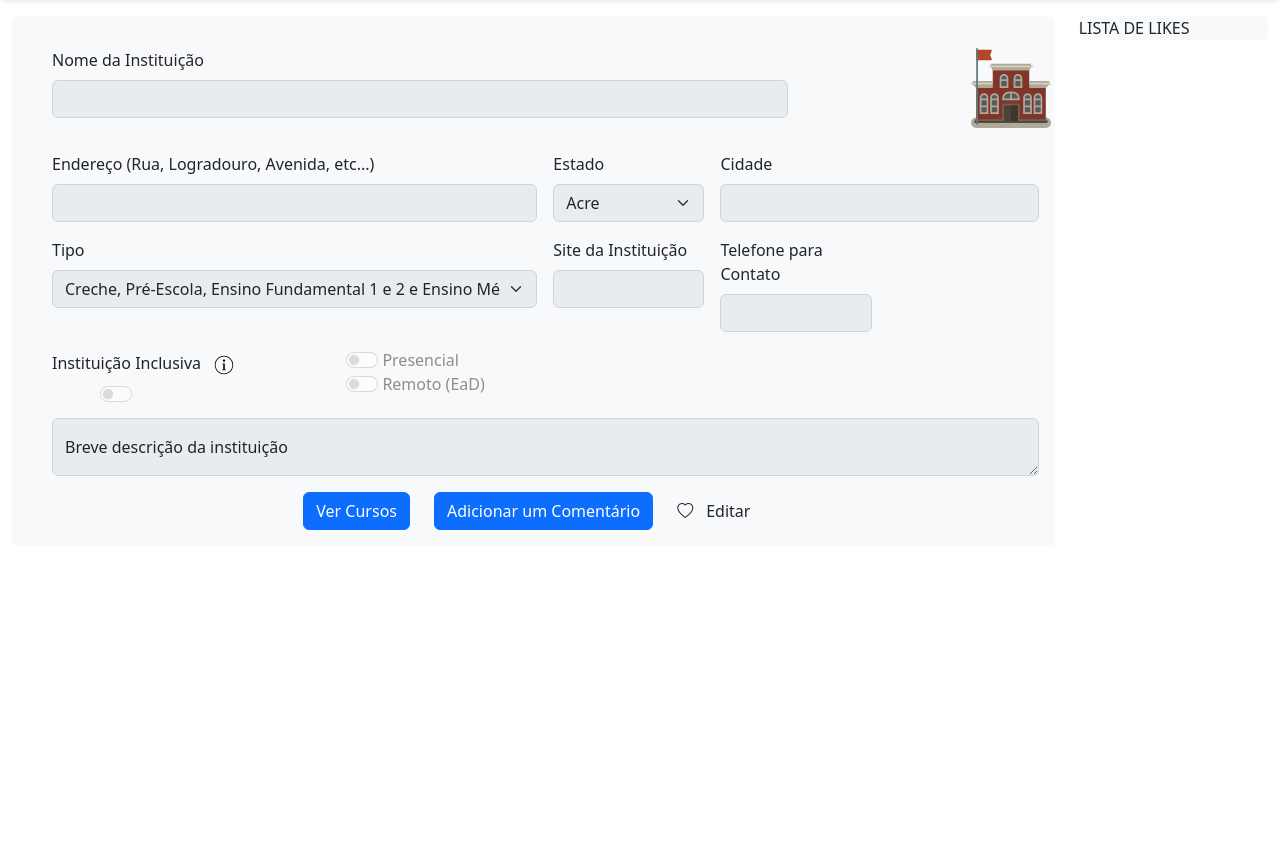
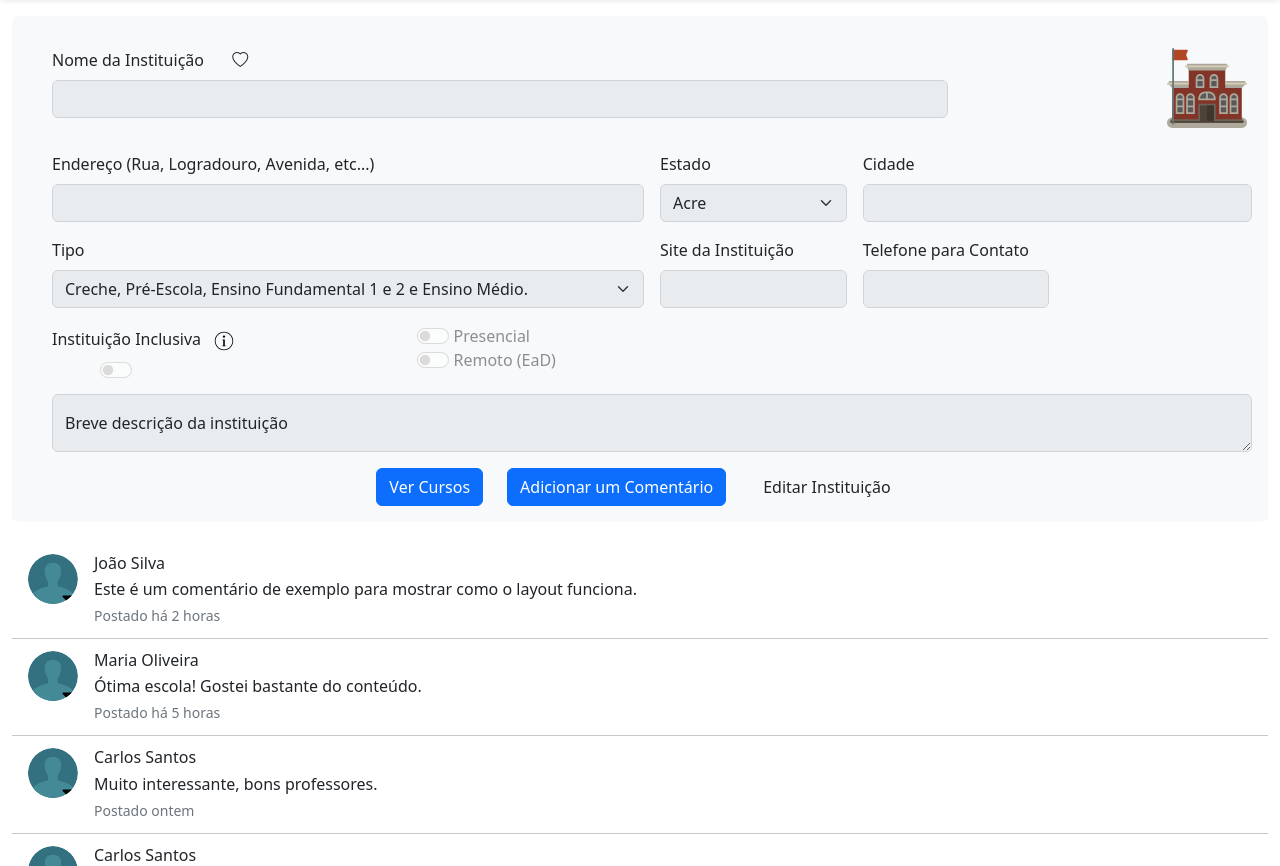
Before and after one commit to gabsleao/alumni, a PHP site: page /alumni/ver_instituicao.php?id=1 in a window 1280 px wide. Shown: the part 68-934 px from the top of the page. Before the commit the page ends 598 px from the top, so only its background shows below. Run offline with PHP 8.4, Linux system fonts and the light colour scheme; data that the repository does not hold is empty; some libraries are stand-ins or nearby versions.

Commit message:
ajustes UI

```diff
--- a/public/ver_instituicao.php
+++ b/public/ver_instituicao.php
@@ -35,13 +35,26 @@ if(isset($Instituicao->informacoes) && is_string($Instituicao->informacoes)){
 }
 
 ?>
+
+<style>
+.scrollable-list {
+    max-height: 320px;
+    overflow-y: auto;
+}
+</style>
+
 <div class="container-fluid">
     <div class="row">
-        <div class="col-10">
+        <div class="col-12">
             <div class="d-flex flex-column align-items-stretch flex-shrink-0 bg-light rounded">
                 <form class="row g-3 needs-validation mt-3 mb-3 me-2 form-switch" novalidate id="formAdicionarInstituicao">
                     <div class="col-md-9">
                         <label for="nome" class="form-label">Nome da Instituição</label>
+                        <i class="ms-4 bi <?= (in_array($IDUserGlobal, $Instituicao->curtidas) ? 'bi-heart-fill' : 'bi-heart'); ?>"
+                                    style="cursor: pointer;"
+                                    onclick="<?= (isset($IDUserGlobal) ? "like(" . $IDUserGlobal . ", " . $Instituicao->idinstituicao . ", 0);" : "notAllowed(document, " . $Instituicao->idinstituicao . ");"); ?>"
+                                    id="like_id-<?= $Instituicao->idinstituicao; ?>">
+                        </i>
                         <input type="text" class="form-control" id="nome" required minlength="3" maxlength="100" value="<?= $Instituicao->nome; ?>" disabled>
                         <div class="valid-feedback">
                             Excelente!
@@ -184,29 +197,68 @@ if(isset($Instituicao->informacoes) && is_string($Instituicao->informacoes)){
                     <div class="modal-footer d-flex justify-content-center">
                         <button class="btn btn-primary me-4">Ver Cursos</button>
                         <button class="btn btn-primary me-4">Adicionar um Comentário</button>
-                        <i class="bi <?= (in_array($IDUserGlobal, $Instituicao->curtidas) ? 'bi-heart-fill' : 'bi-heart'); ?>"
-                                    style="cursor: pointer;"
-                                    onclick="<?= (isset($IDUserGlobal) ? "like(" . $IDUserGlobal . ", " . $Instituicao->idinstituicao . ", 0);" : "notAllowed(document, " . $Instituicao->idinstituicao . ");"); ?>"
-                                    id="like_id-<?= $Instituicao->idinstituicao; ?>">
-                                </i>
-                        <button form="formEditarInstituicao" class="btn me-4 mr-4" id="submit_formEditarInstituicao">Editar</button>
+                        <button form="formEditarInstituicao" class="btn me-4 mr-4" id="submit_formEditarInstituicao">Editar Instituição</button>
                         <button type="button" class="btn btn-secondary me-4 mr-4" data-bs-dismiss="modal" hidden>Cancelar</button>
                         <button type="submit" form="formAdicionarInstituicao" class="btn btn-primary me-4 mr-4" id="submit_formAdicionarInstituicao" hidden>Salvar</button>
                     </div>
                 </form>
             </div>
         </div>
-        <div class="col-2">
-            <div class="d-flex flex-column align-items-stretch flex-shrink-0 bg-light rounded">
-                LISTA DE LIKES
-            </div>
-        </div>
     </div>
 
     <div class="row mt-4">
         <div class="col-12">
-            <div class="d-flex flex-column align-items-stretch flex-shrink-0 bg-light rounded">
+        <div class="list-group scrollable-list">
+            <div class="list-group-item d-flex align-items-start" style="border: none;">
+                <img src="assets/icons/guest_caret_down.svg" class="rounded-circle me-3" alt="Foto do usuário" width="50" height="50">
+                <div>
+                    <h6 class="mb-1">João Silva</h6>
+                    <p class="mb-1">Este é um comentário de exemplo para mostrar como o layout funciona.</p>
+                    <small class="text-muted">Postado há 2 horas</small>
+                </div>
             </div>
+            <hr class="my-1"/>
+
+            <div class="list-group-item d-flex align-items-start" style="border: none;">
+            <img src="assets/icons/guest_caret_down.svg" class="rounded-circle me-3" alt="Foto do usuário" width="50" height="50">
+                <div>
+                    <h6 class="mb-1">Maria Oliveira</h6>
+                    <p class="mb-1">Ótima escola! Gostei bastante do conteúdo.</p>
+                    <small class="text-muted">Postado há 5 horas</small>
+                </div>
+            </div>
+            <hr class="my-1"/>
+
+            <div class="list-group-item d-flex align-items-start" style="border: none;">
+            <img src="assets/icons/guest_caret_down.svg" class="rounded-circle me-3" alt="Foto do usuário" width="50" height="50">
+                <div>
+                    <h6 class="mb-1">Carlos Santos</h6>
+                    <p class="mb-1">Muito interessante, bons professores.</p>
+                    <small class="text-muted">Postado ontem</small>
+                </div>
+            </div>
+            <hr class="my-1"/>
+
+            <div class="list-group-item d-flex align-items-start" style="border: none;">
+            <img src="assets/icons/guest_caret_down.svg" class="rounded-circle me-3" alt="Foto do usuário" width="50" height="50">
+                <div>
+                    <h6 class="mb-1">Carlos Santos</h6>
+                    <p class="mb-1">Muito interessante, bons professores.</p>
+                    <small class="text-muted">Postado ontem</small>
+                </div>
+            </div>
+            <hr class="my-1"/>
+
+            <div class="list-group-item d-flex align-items-start" style="border: none;">
+            <img src="assets/icons/guest_caret_down.svg" class="rounded-circle me-3" alt="Foto do usuário" width="50" height="50">
+                <div>
+                    <h6 class="mb-1">Carlos Santos</h6>
+                    <p class="mb-1">Muito interessante, bons professores.</p>
+                    <small class="text-muted">Postado ontem</small>
+                </div>
+            </div>
+            <hr class="my-1"/>
+        </div>
         </div>
     </div>
 </div>
```
